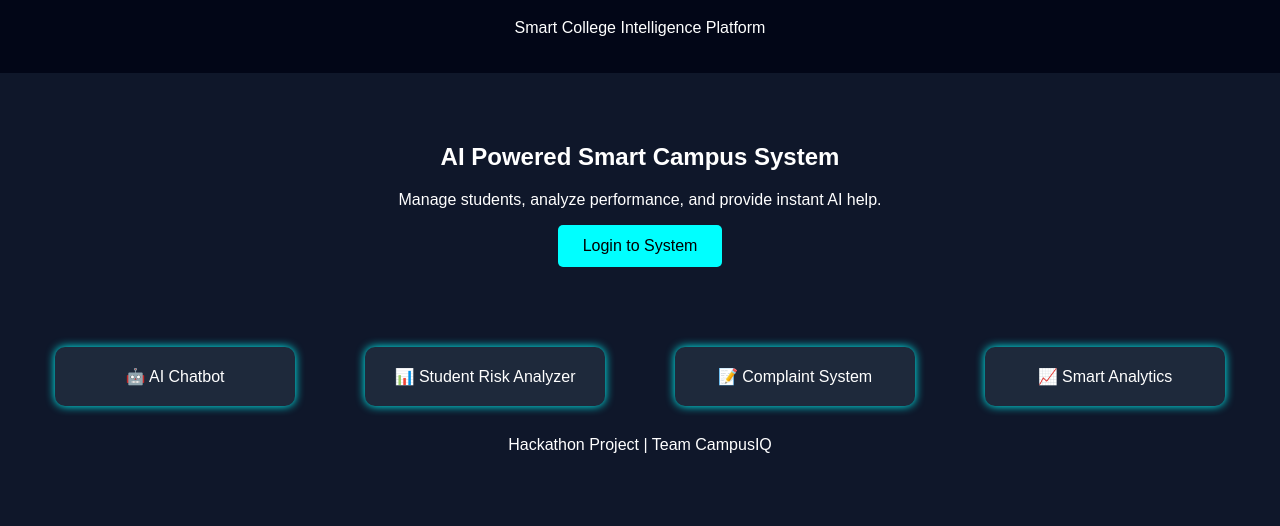
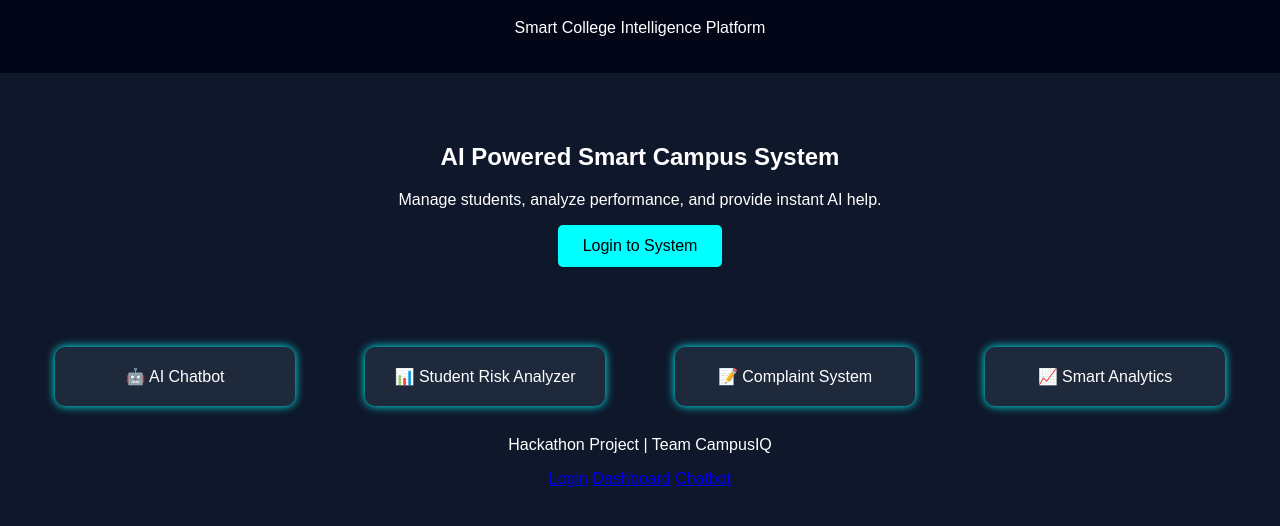
Before and after one commit to soham53crtl/CampusI, a plain HTML site: page index.html in a window 1280 px wide. Shown: the part 82-608 px from the top of the page. Drawn offline with Linux system fonts and the light colour scheme.

Commit message:
Add navigation links to login, dashboard, and chatbot

```diff
--- a/index.html
+++ b/index.html
@@ -30,3 +30,6 @@
 
 </body>
 </html>
+<a href="login.html">Login</a>
+<a href="dashboard.html">Dashboard</a>
+<a href="chatbot.html">Chatbot</a>
```
